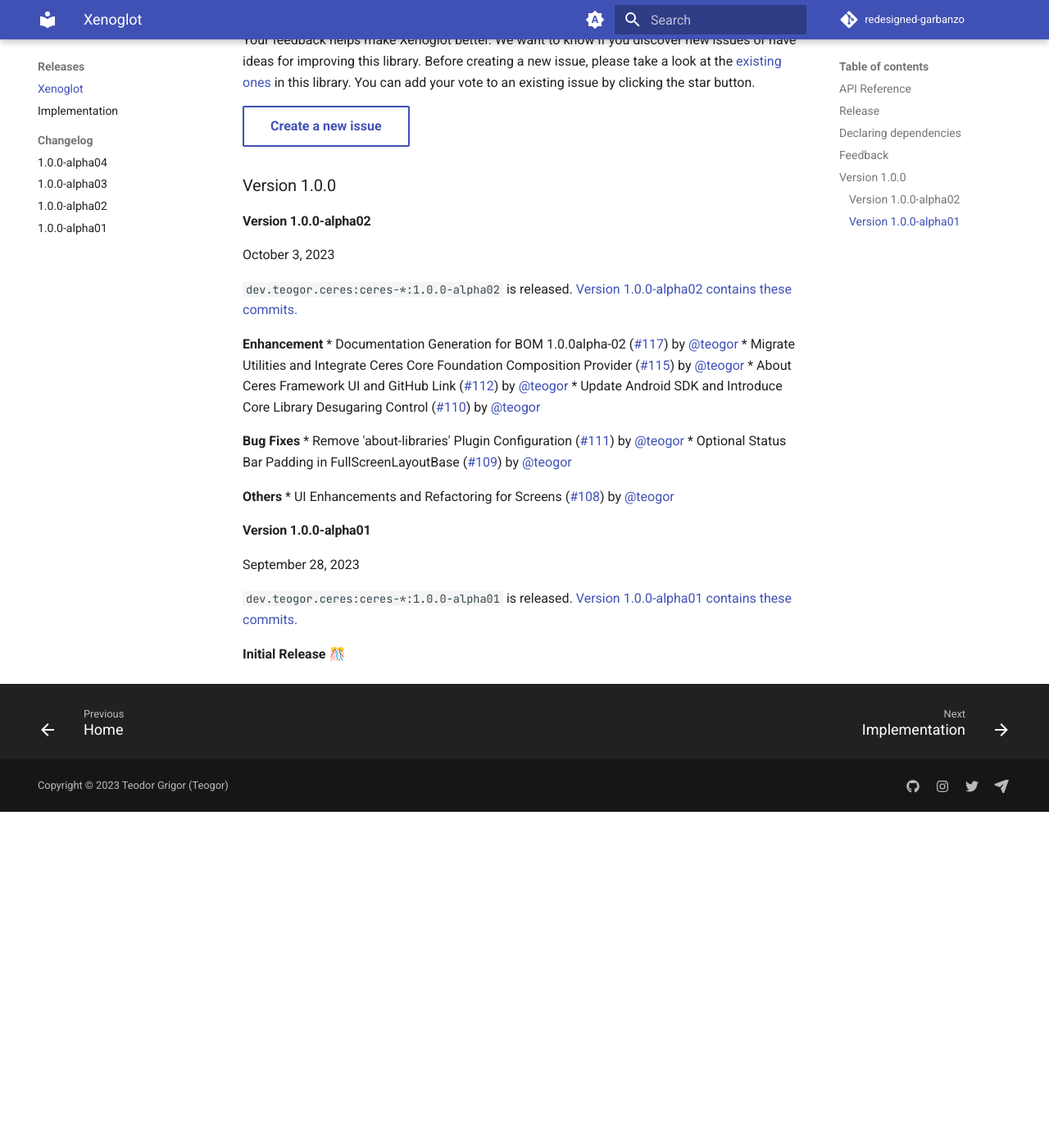
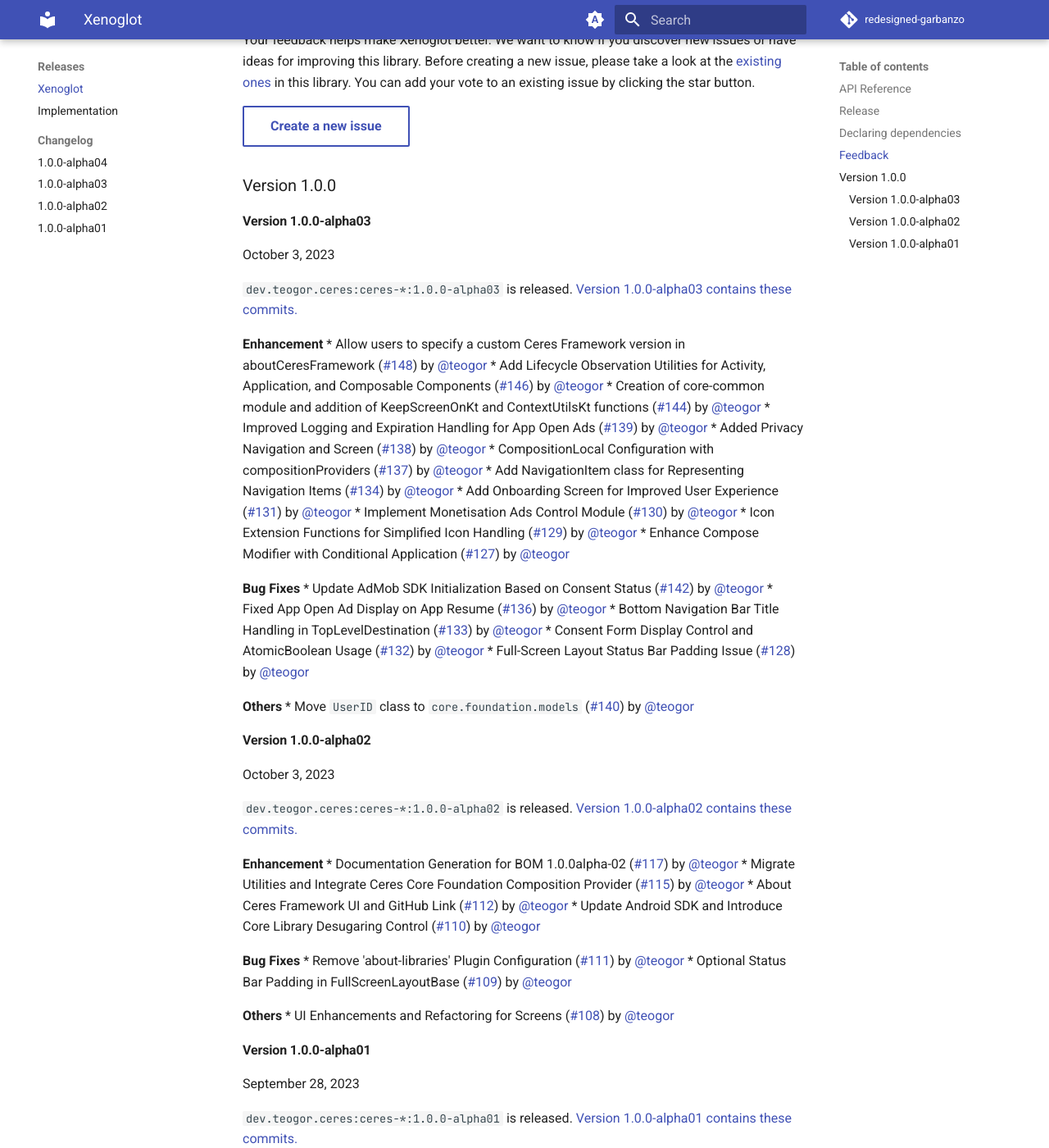
Before and after one commit to teogor/redesigned-garbanzo, an MkDocs documentation site: the page built from docs/releases.md, in a window 1280 px wide and 1400 px high, scrolled down 1205 px. Shown: the whole window at 82% size. Built offline with MkDocs 1.6.1 and Material for MkDocs 9.7.7, drawn with Linux system fonts in a browser that asks for light colours; comment, search, counter and statistics services are not loaded; before the commit the page ends 2195 px from its top, so only the background shows below that.

Commit message:
Update releases.md

```diff
--- a/docs/releases.md
+++ b/docs/releases.md
@@ -73,6 +73,36 @@
 
 ### Version 1.0.0
 
+#### Version 1.0.0-alpha03
+
+October 3, 2023
+
+`dev.teogor.ceres:ceres-*:1.0.0-alpha03` is
+released. [Version 1.0.0-alpha03 contains these commits.](https://github.com/teogor/ceres/compare/1.0.0-alpha02...1.0.0-alpha03)
+
+**Enhancement**
+* Allow users to specify a custom Ceres Framework version in aboutCeresFramework ([#148](https://github.com/teogor/ceres/pull/148)) by [@teogor](https://github.com/teogor)
+* Add Lifecycle Observation Utilities for Activity, Application, and Composable Components ([#146](https://github.com/teogor/ceres/pull/146)) by [@teogor](https://github.com/teogor)
+* Creation of core-common module and addition of KeepScreenOnKt and ContextUtilsKt functions ([#144](https://github.com/teogor/ceres/pull/144)) by [@teogor](https://github.com/teogor)
+* Improved Logging and Expiration Handling for App Open Ads ([#139](https://github.com/teogor/ceres/pull/139)) by [@teogor](https://github.com/teogor)
+* Added Privacy Navigation and Screen ([#138](https://github.com/teogor/ceres/pull/138)) by [@teogor](https://github.com/teogor)
+* CompositionLocal Configuration with compositionProviders ([#137](https://github.com/teogor/ceres/pull/137)) by [@teogor](https://github.com/teogor)
+* Add NavigationItem class for Representing Navigation Items ([#134](https://github.com/teogor/ceres/pull/134)) by [@teogor](https://github.com/teogor)
+* Add Onboarding Screen for Improved User Experience ([#131](https://github.com/teogor/ceres/pull/131)) by [@teogor](https://github.com/teogor)
+* Implement Monetisation Ads Control Module ([#130](https://github.com/teogor/ceres/pull/130)) by [@teogor](https://github.com/teogor)
+* Icon Extension Functions for Simplified Icon Handling ([#129](https://github.com/teogor/ceres/pull/129)) by [@teogor](https://github.com/teogor)
+* Enhance Compose Modifier with Conditional Application ([#127](https://github.com/teogor/ceres/pull/127)) by [@teogor](https://github.com/teogor)
+
+**Bug Fixes**
+* Update AdMob SDK Initialization Based on Consent Status ([#142](https://github.com/teogor/ceres/pull/142)) by [@teogor](https://github.com/teogor)
+* Fixed App Open Ad Display on App Resume ([#136](https://github.com/teogor/ceres/pull/136)) by [@teogor](https://github.com/teogor)
+* Bottom Navigation Bar Title Handling in TopLevelDestination ([#133](https://github.com/teogor/ceres/pull/133)) by [@teogor](https://github.com/teogor)
+* Consent Form Display Control and AtomicBoolean Usage ([#132](https://github.com/teogor/ceres/pull/132)) by [@teogor](https://github.com/teogor)
+* Full-Screen Layout Status Bar Padding Issue ([#128](https://github.com/teogor/ceres/pull/128)) by [@teogor](https://github.com/teogor)
+
+**Others**
+* Move `UserID` class to `core.foundation.models` ([#140](https://github.com/teogor/ceres/pull/140)) by [@teogor](https://github.com/teogor)
+
 #### Version 1.0.0-alpha02
 
 October 3, 2023
```
